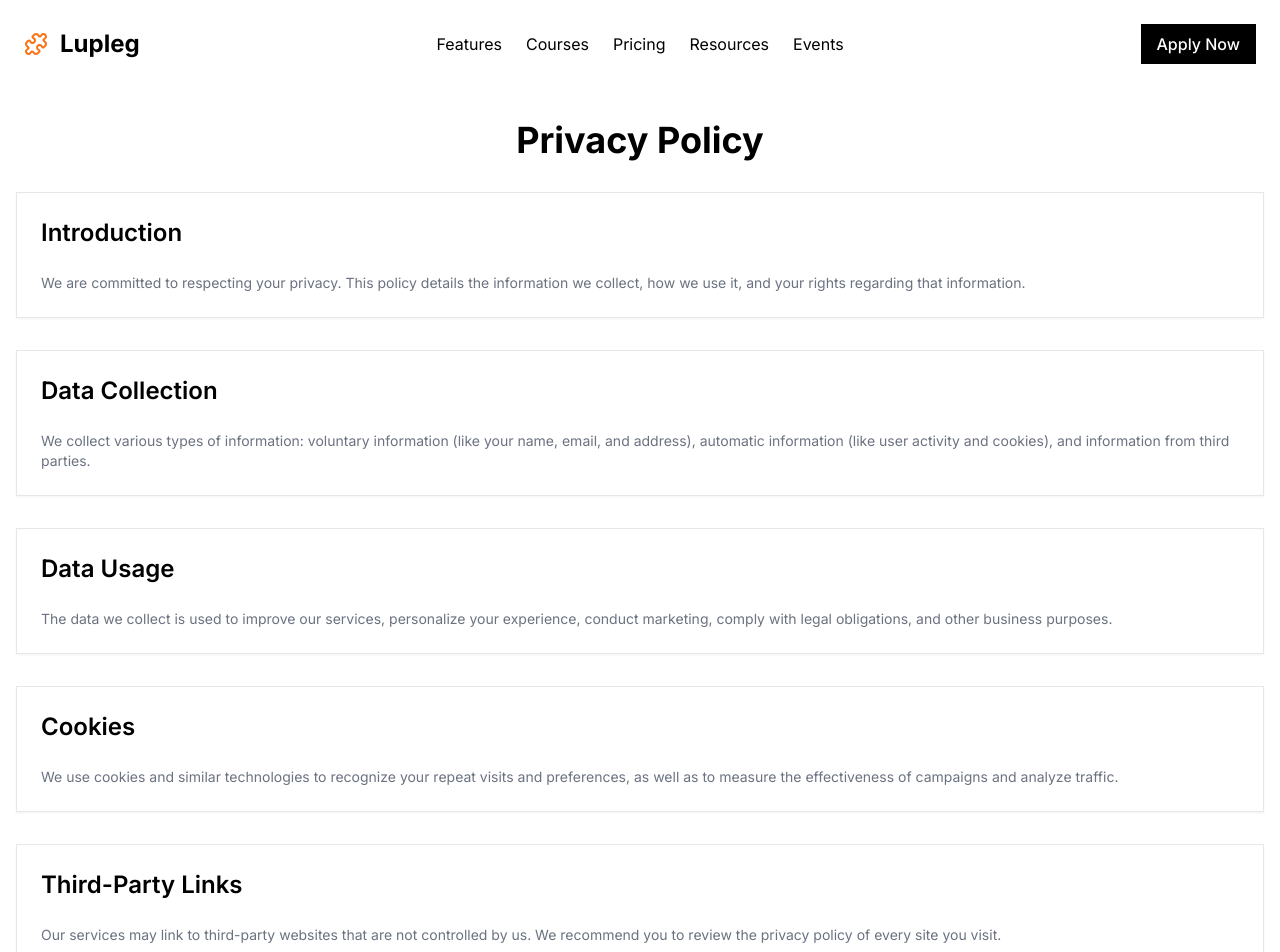
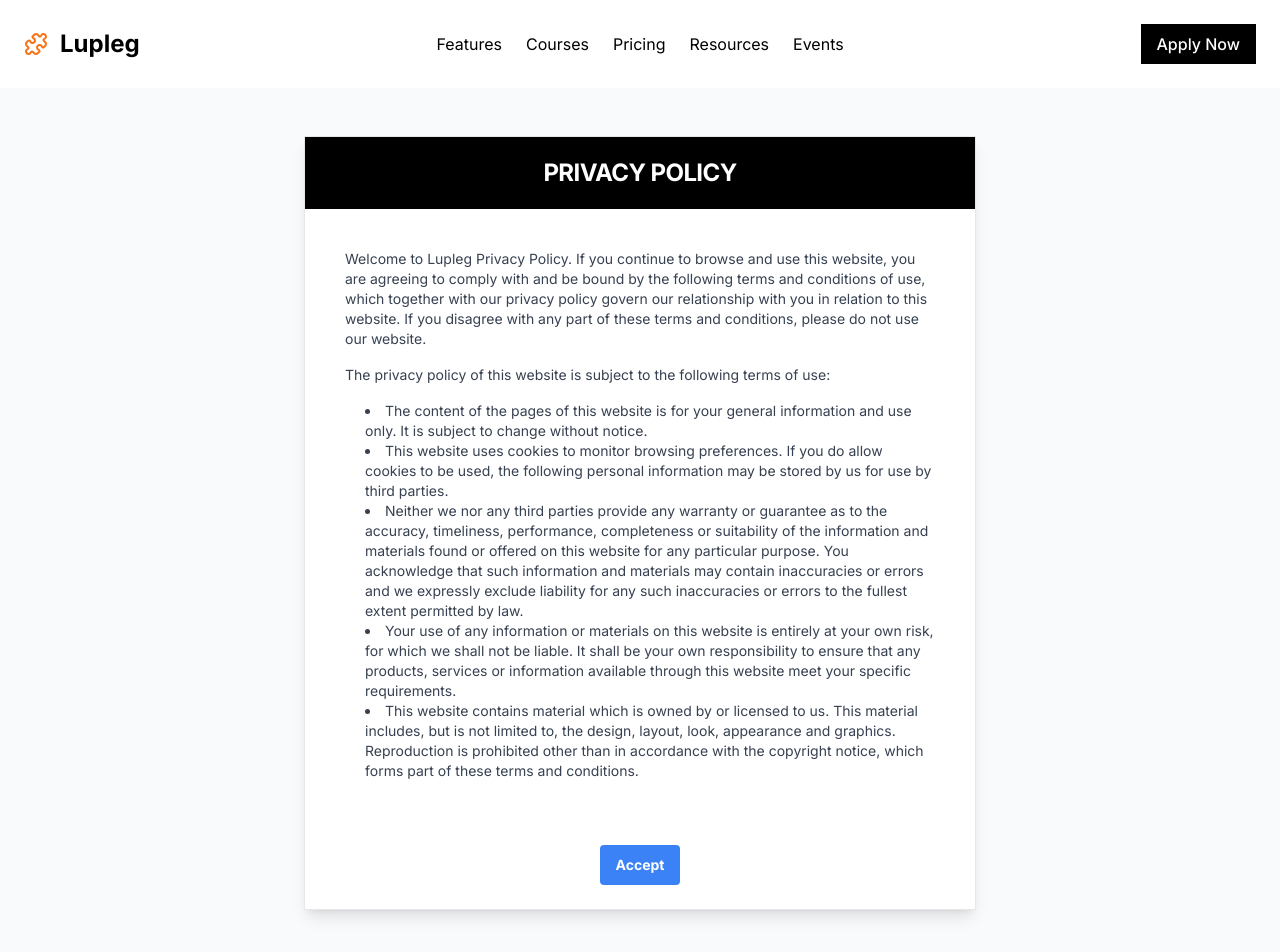
Before and after one commit to Lupleg-dev/React_Tutorials, a Next.js app: page /privacy_policy in a window 1280 px wide. Shown: the top 952 px of the page. Built offline with nearby package versions, Linux system fonts and the light colour scheme.

Commit message:
Refactor privacy policy page layout

```diff
--- a/app/(legals)/privacy_policy/page.js
+++ b/app/(legals)/privacy_policy/page.js
@@ -1,86 +1,89 @@
+/**
+ * v0 by Vercel.
+ * @see https://v0.dev/t/Gup2ic8Tmng
+ */
+"use client"
+import {
+  CardTitle,
+  CardHeader,
+  CardContent,
+  CardFooter,
+  Card,
+} from "@/components/ui/card";
+import { Button } from "@/components/ui/button";
 
-import { CardHeader, CardContent, Card } from "@/components/ui/card"
-import Link from "next/link"
-import { Button } from "@/components/ui/button"
+export default function Terms() {
+  return (
+    <main className="w-full h-full bg-gray-50 py-12 px-6 md:px-12">
+      <section className="container mx-auto">
+        <Card className="max-w-2xl mx-auto bg-white shadow-lg rounded-lg overflow-hidden">
+          <CardHeader className="flex justify-center items-center bg-black text-white py-5">
+            <CardTitle className="text-2xl uppercase font-bold">
+              Privacy Policy
+            </CardTitle>
+          </CardHeader>
+          <CardContent className="px-10 py-6 text-gray-700">
+            <p className="my-4 text-sm">
+              Welcome to Lupleg Privacy Policy. If you continue to browse and use this
+              website, you are agreeing to comply with and be bound by the
+              following terms and conditions of use, which together with our
+              privacy policy govern our relationship with you in relation to
+              this website. If you disagree with any part of these terms and
+              conditions, please do not use our website.
+            </p>
+            <p className="my-4 text-sm">
+              The privacy policy of this website is subject to the following terms of use:
+              <ul className="list-disc list-inside mt-4 ml-5 text-sm">
+                <li>
+                  The content of the pages of this website is for your general
+                  information and use only. It is subject to change without
+                  notice.
+                </li>
+                <li>
+                  This website uses cookies to monitor browsing preferences. If
+                  you do allow cookies to be used, the following personal
+                  information may be stored by us for use by third parties.
+                </li>
+                <li>
+                  Neither we nor any third parties provide any warranty or
+                  guarantee as to the accuracy, timeliness, performance,
+                  completeness or suitability of the information and materials
+                  found or offered on this website for any particular purpose.
+                  You acknowledge that such information and materials may
+                  contain inaccuracies or errors and we expressly exclude
+                  liability for any such inaccuracies or errors to the fullest
+                  extent permitted by law.
+                </li>
+                <li>
+                  Your use of any information or materials on this website is
+                  entirely at your own risk, for which we shall not be liable.
+                  It shall be your own responsibility to ensure that any
+                  products, services or information available through this
+                  website meet your specific requirements.
+                </li>
+                <li>
+                  This website contains material which is owned by or licensed
+                  to us. This material includes, but is not limited to, the
+                  design, layout, look, appearance and graphics. Reproduction is
+                  prohibited other than in accordance with the copyright
+                  notice, which forms part of these terms and conditions.
+                </li>
 
-export default function PrivacyPolicy() {
-  return (
-    <main className="container mx-auto px-4 py-8">
-      <h1 className="text-4xl font-bold text-center mb-8">Privacy Policy</h1>
-      <Card className="mb-8">
-        <CardHeader>
-          <h2 className="text-2xl font-semibold">Introduction</h2>
-        </CardHeader>
-        <CardContent>
-          <p className="text-sm text-gray-500 dark:text-gray-400">
-            We are committed to respecting your privacy. This policy details the information we collect, how we use it,
-            and your rights regarding that information.
-          </p>
-        </CardContent>
-      </Card>
-      <Card className="mb-8">
-        <CardHeader>
-          <h2 className="text-2xl font-semibold">Data Collection</h2>
-        </CardHeader>
-        <CardContent>
-          <p className="text-sm text-gray-500 dark:text-gray-400">
-            We collect various types of information: voluntary information (like your name, email, and address),
-            automatic information (like user activity and cookies), and information from third parties.
-          </p>
-        </CardContent>
-      </Card>
-      <Card className="mb-8">
-        <CardHeader>
-          <h2 className="text-2xl font-semibold">Data Usage</h2>
-        </CardHeader>
-        <CardContent>
-          <p className="text-sm text-gray-500 dark:text-gray-400">
-            The data we collect is used to improve our services, personalize your experience, conduct marketing, comply
-            with legal obligations, and other business purposes.
-          </p>
-        </CardContent>
-      </Card>
-      <Card className="mb-8">
-        <CardHeader>
-          <h2 className="text-2xl font-semibold">Cookies</h2>
-        </CardHeader>
-        <CardContent>
-          <p className="text-sm text-gray-500 dark:text-gray-400">
-            We use cookies and similar technologies to recognize your repeat visits and preferences, as well as to
-            measure the effectiveness of campaigns and analyze traffic.
-          </p>
-        </CardContent>
-      </Card>
-      <Card className="mb-8">
-        <CardHeader>
-          <h2 className="text-2xl font-semibold">Third-Party Links</h2>
-        </CardHeader>
-        <CardContent>
-          <p className="text-sm text-gray-500 dark:text-gray-400">
-            Our services may link to third-party websites that are not controlled by us. We recommend you to review the
-            privacy policy of every site you visit.
-          </p>
-        </CardContent>
-      </Card>
-      <Card className="mb-8">
-        <CardHeader>
-          <h2 className="text-2xl font-semibold">Contact Information</h2>
-        </CardHeader>
-        <CardContent>
-          <p className="text-sm text-gray-500 dark:text-gray-400">
-            If you have any questions about this policy or our practices, please contact us at:
-          </p>
-          <p className="text-sm text-gray-500 dark:text-gray-400">
-            Email:
-            <Link className="underline text-blue-600 hover:text-blue-800" href="mailto:writer@lupleg.website">
-              writer@lupleg.website
-            </Link>
-          </p>
-        </CardContent>
-      </Card>
-      <div className="flex justify-center mt-8">
-        <Button variant="outline">Accept</Button>
-      </div>
+
+                </ul>
+                </p>
+
+
+
+
+          </CardContent>
+          <CardFooter className="flex justify-center py-6">
+            <Button className="bg-blue-500 hover:bg-blue-700 text-white font-bold py-2 px-4 rounded">
+              Accept
+            </Button>
+          </CardFooter>
+        </Card>
+      </section>
     </main>
-  )
+  );
 }
```
